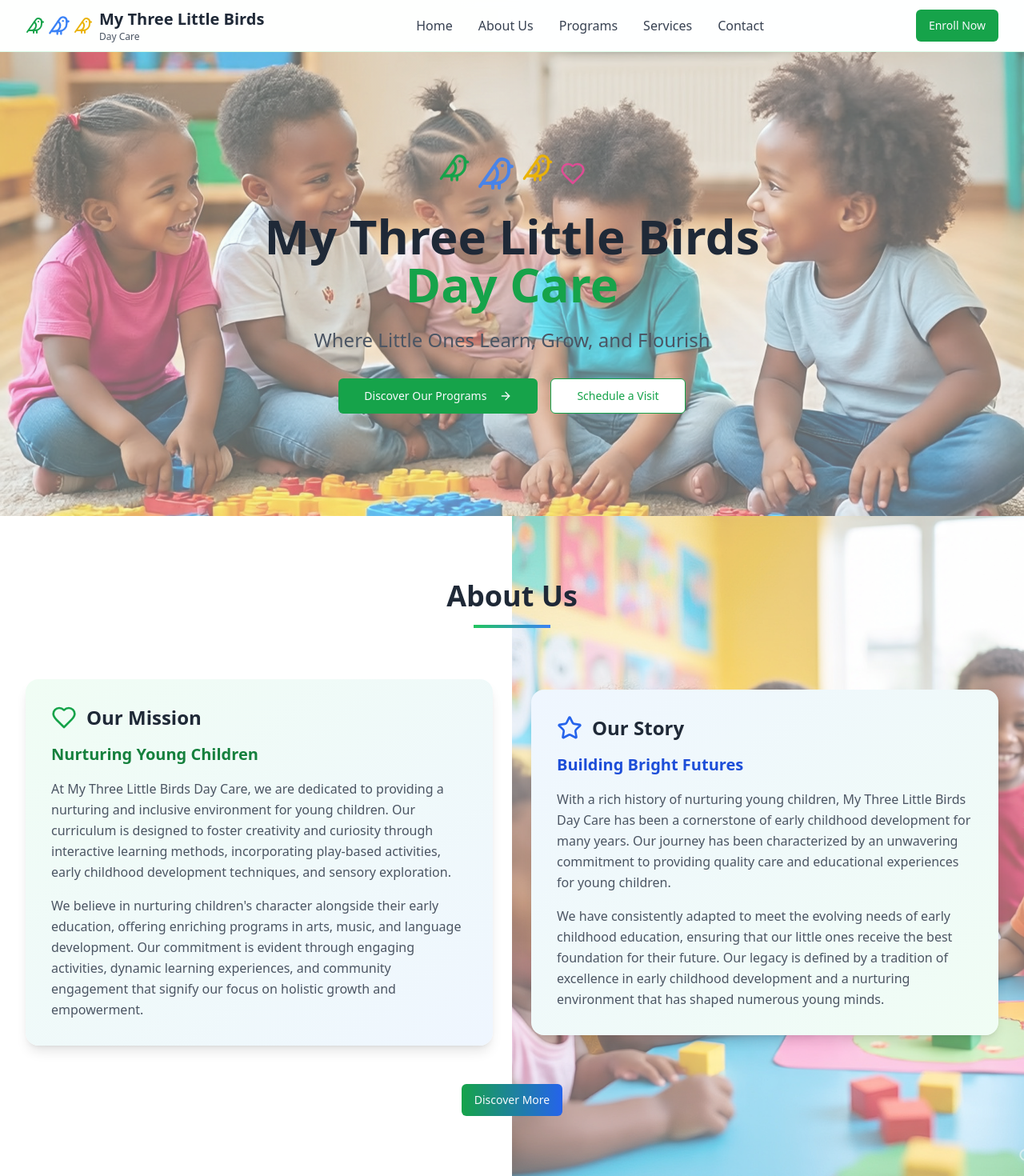
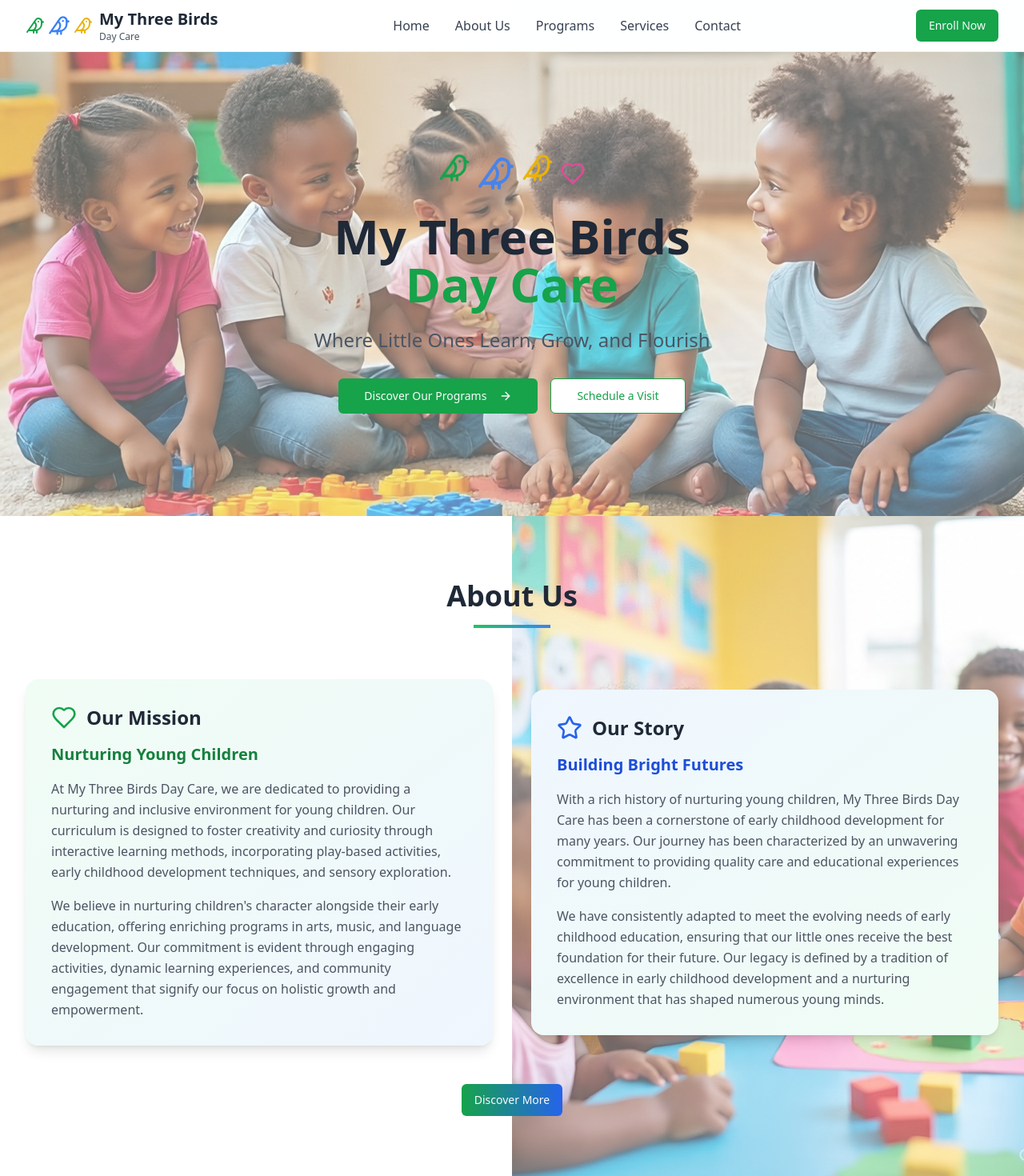
Before and after one commit to mainbtpty/treebirdsdaycare, a React (Vite) app: page / in a window 1280 px wide. Shown: the top 1470 px of the page at 80% size. Built offline with nearby package versions, Linux system fonts and the light colour scheme.

Commit message:
remove little in the name

```diff
--- a/src/pages/Index.tsx
+++ b/src/pages/Index.tsx
@@ -17,7 +17,7 @@ const Index = () => {
                 <Bird className="h-6 w-6 text-yellow-500" />
               </div>
               <div>
-                <h1 className="text-xl font-bold text-gray-800">My Three Little Birds</h1>
+                <h1 className="text-xl font-bold text-gray-800">My Three Birds</h1>
                 <p className="text-xs text-gray-600">Day Care</p>
               </div>
             </div>
@@ -54,7 +54,7 @@ const Index = () => {
               <Heart className="h-8 w-8 text-pink-500 animate-pulse" />
             </div>
             <h1 className="text-4xl md:text-6xl font-bold text-gray-800 mb-6 animate-fade-in">
-              My Three Little Birds
+              My Three Birds
               <span className="block text-green-600">Day Care</span>
             </h1>
             <p className="text-xl md:text-2xl text-gray-600 mb-8 max-w-3xl mx-auto animate-fade-in">
@@ -98,7 +98,7 @@ const Index = () => {
                 </div>
                 <h4 className="text-xl font-semibold text-green-700 mb-4">Nurturing Young Children</h4>
                 <p className="text-gray-600 leading-relaxed">
-                  At My Three Little Birds Day Care, we are dedicated to providing a nurturing and inclusive environment for young children. Our curriculum is designed to foster creativity and curiosity through interactive learning methods, incorporating play-based activities, early childhood development techniques, and sensory exploration.
+                  At My Three Birds Day Care, we are dedicated to providing a nurturing and inclusive environment for young children. Our curriculum is designed to foster creativity and curiosity through interactive learning methods, incorporating play-based activities, early childhood development techniques, and sensory exploration.
                 </p>
                 <p className="text-gray-600 leading-relaxed mt-4">
                   We believe in nurturing children's character alongside their early education, offering enriching programs in arts, music, and language development. Our commitment is evident through engaging activities, dynamic learning experiences, and community engagement that signify our focus on holistic growth and empowerment.
@@ -114,7 +114,7 @@ const Index = () => {
                 </div>
                 <h4 className="text-xl font-semibold text-blue-700 mb-4">Building Bright Futures</h4>
                 <p className="text-gray-600 leading-relaxed">
-                  With a rich history of nurturing young children, My Three Little Birds Day Care has been a cornerstone of early childhood development for many years. Our journey has been characterized by an unwavering commitment to providing quality care and educational experiences for young children.
+                  With a rich history of nurturing young children, My Three Birds Day Care has been a cornerstone of early childhood development for many years. Our journey has been characterized by an unwavering commitment to providing quality care and educational experiences for young children.
                 </p>
                 <p className="text-gray-600 leading-relaxed mt-4">
                   We have consistently adapted to meet the evolving needs of early childhood education, ensuring that our little ones receive the best foundation for their future. Our legacy is defined by a tradition of excellence in early childhood development and a nurturing environment that has shaped numerous young minds.
@@ -357,11 +357,11 @@ const Index = () => {
                 <Bird className="h-7 w-7 text-blue-400" />
                 <Bird className="h-6 w-6 text-yellow-400" />
                 <div>
-                  <h3 className="text-xl font-bold">My Three Little Birds</h3>
+                  <h3 className="text-xl font-bold">My Three Birds</h3>
                   <p className="text-sm text-gray-400">Day Care</p>
                 </div>
               </div>
-              <p className="text-gray-400">Where Little Ones Learn, Grow, and Flourish</p>
+              <p className="text-gray-400">Where Ones Learn, Grow, and Flourish</p>
             </div>
 
             <div>
@@ -387,7 +387,7 @@ const Index = () => {
             <div>
               <h4 className="font-semibold mb-4">Contact Info</h4>
               <div className="space-y-2 text-gray-400">
-                <p>✉️ info@mythreelittlebirds.com</p>
+                <p>✉️ info@mythreebirds.com</p>
                 <p>📍77 Regent Road La Rhone</p>
                  <p> Building Seapoint.</p>
                 <p>  Cape Town</p>
@@ -397,7 +397,7 @@ const Index = () => {
           </div>
 
           <div className="border-t border-gray-700 mt-8 pt-8 text-center text-gray-400">
-            <p>&copy; 2025 My Three Little Birds Day Care. All rights reserved.</p>
+            <p>&copy; 2025 My Three Birds Day Care. All rights reserved.</p>
           </div>
         </div>
       </footer>
```
